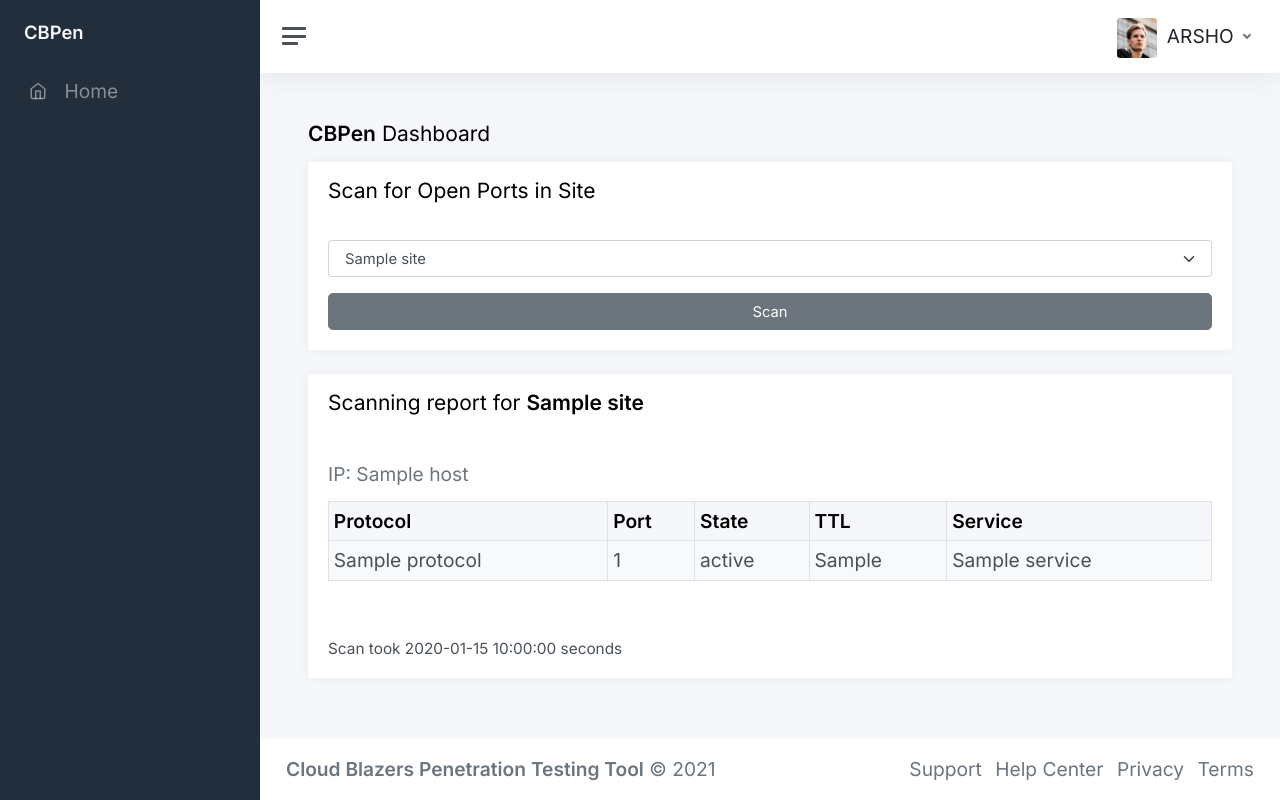
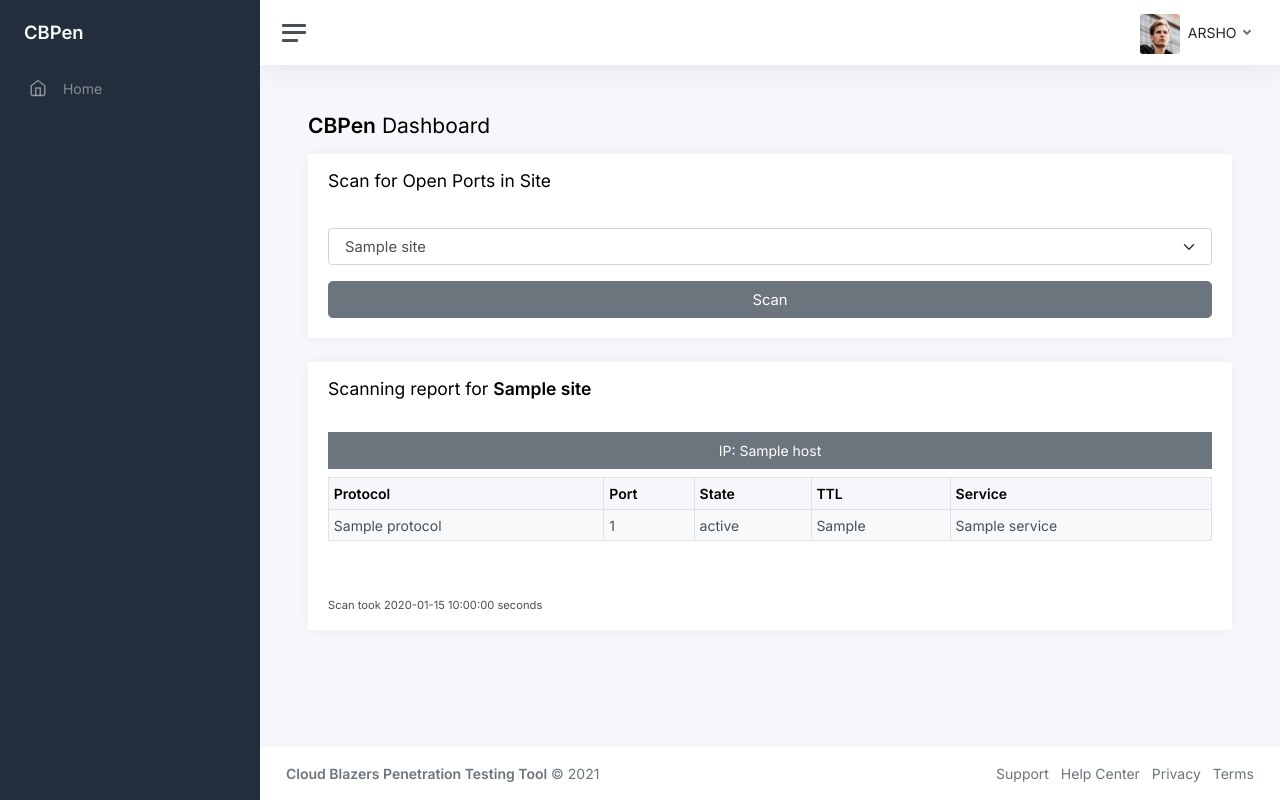
Before and after one commit to arsho/CBPen, a Flask app: template templates/index.html in a window 1280 px wide. Run offline with Flask 2, Linux system fonts and the light colour scheme; the template is opened without the code that fills it: most values are stand-ins (such as "Sample title", 1, 10 or a date in 2020); some libraries are stand-ins or nearby versions.

Commit message:
added Windows setup and modified report style

```diff
--- a/app.py
+++ b/app.py
@@ -8,7 +8,7 @@ app = Flask(__name__)
 
 @app.route('/', methods=['GET', 'POST'])
 def index():
-    sites = ["localhost", "scanme.nmap.org"]
+    sites = ["localhost", "scanme.nmap.org", "example.com"]
     if request.method == "POST":
         site = request.form["site"]
         # open_ports, total_time = get_open_ports(site, common=True)
--- a/static/css/custom.css
+++ b/static/css/custom.css
@@ -1,3 +1,2 @@
 body{
-    font-size: 120%;
 }
--- a/templates/index.html
+++ b/templates/index.html
@@ -8,7 +8,7 @@
         <div class="col-12">
             <div class="card">
                 <div class="card-header">
-                    <h3 class="mb-0">Scan for Open Ports in Site</h3>
+                    <h4 class="mb-0">Scan for Open Ports in Site</h4>
                 </div>
                 <div class="card-body">
                     <form method="post" action="{{ url_for('index') }}">
@@ -29,14 +29,17 @@
             {% if site %}
                 <div class="card">
                     <div class="card-header">
-                        <h3 class="mb-0">Scanning report for <b>{{ site }}</b>
-                        </h3>
+                        <h4 class="mb-0">
+                            Scanning report for <b>{{ site }}</b>
+                        </h4>
                     </div>
                     <div class="card-body">
                         {% if hosts %}
                             {% for host in hosts %}
                                 <table class="table table-sm table-bordered table-striped caption-top">
-                                    <caption class="card-subtitle">IP: {{ host.host }}</caption>
+                                    <caption class="card-subtitle text-center p-2 mb-2 bg-secondary text-white">
+                                        IP: {{ host.host }}
+                                    </caption>
                                     <thead class="table-light">
                                     <tr>
                                         <th>Protocol</th>
```
Also changed, not shown: readme.md, 1 other file.
